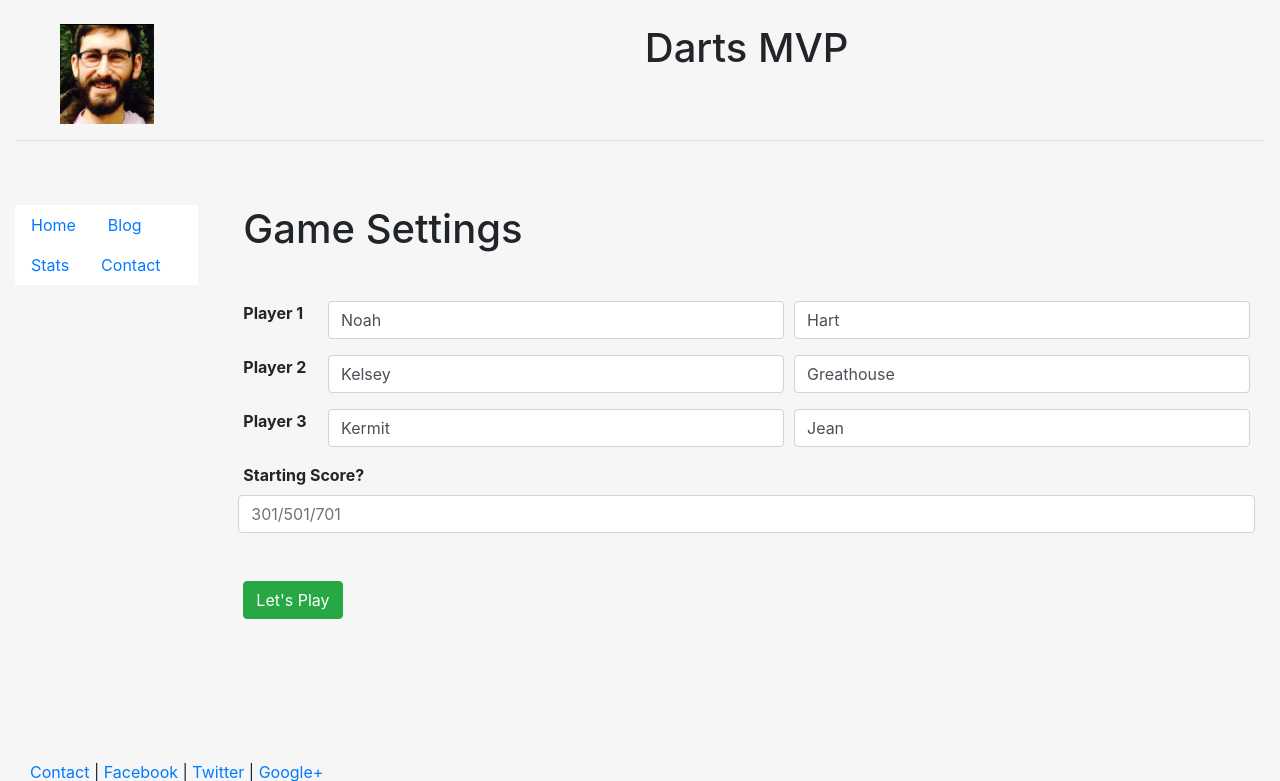
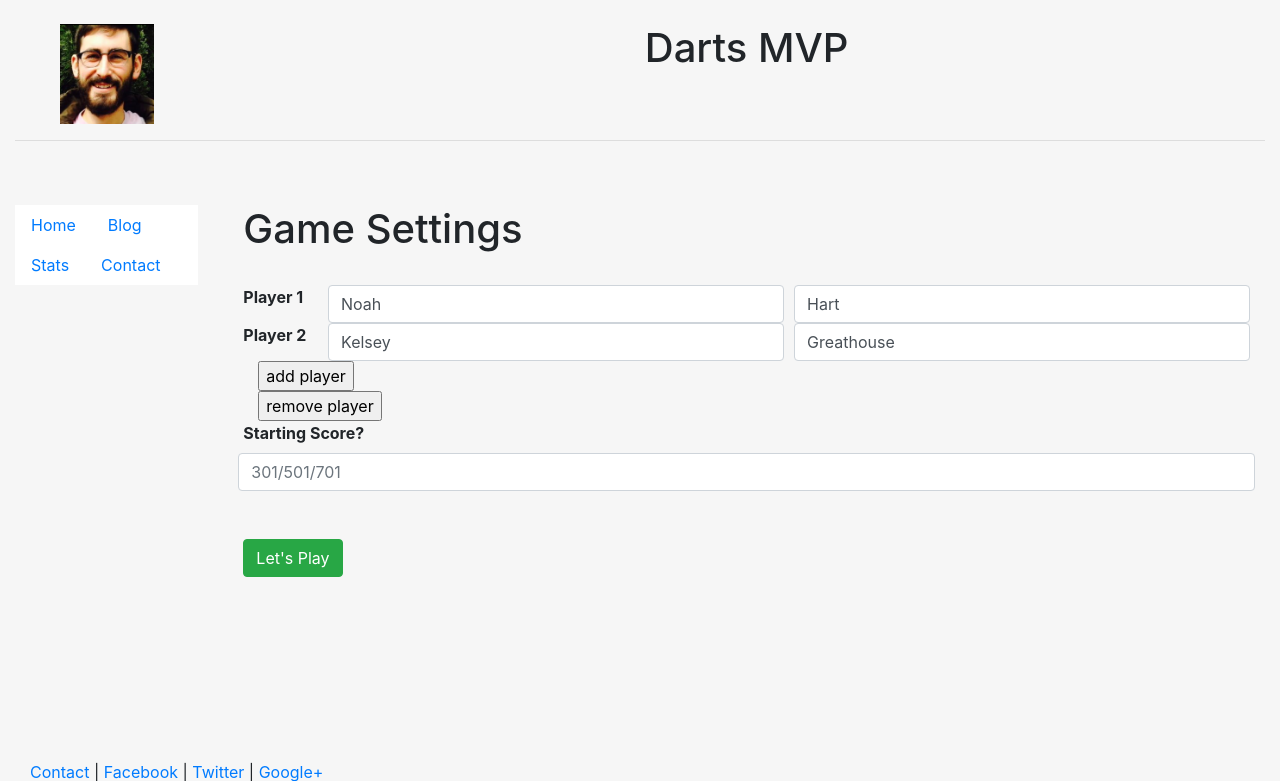
Before and after one commit to nahart/dartmvp, a Django app: page /scorer/start_game/ in a window 1280 px wide. Shown: the top 781 px of the page. Run offline with Django 3.2, Linux system fonts and the light colour scheme; some libraries are stand-ins or nearby versions.

Commit message:
add and remove players

```diff
--- a/scorer/static/js/dart.js
+++ b/scorer/static/js/dart.js
@@ -14,7 +14,7 @@ $(document).ready(function() {
 //    $("#throw3").val('0');
 
     //Show Player Score
-    document.getElementById('score').innerHTML = playerScore;
+/*    document.getElementById('score').innerHTML = playerScore;*/
 
 // This waits fot a number to be clicked and adds it to the input
     $(".num_input").on("click", function() {
@@ -57,6 +57,46 @@ $(document).ready(function() {
       }
     }
 
+    $('#addplayer').on('click', function(){
+        console.log('add player');
+        var numVisiblePlayers = $('.player:visible').length;
+        console.log(numVisiblePlayers);
+
+        if (numVisiblePlayers == 1){
+            $('#player2').show();
+            $('#player-2-first-name').prop('required', true);
+            $('#player-2-last-name').prop('required', true);
+        } else if (numVisiblePlayers == 2){
+            $('#player3').show();
+            $('#player-3-first-name').prop('required', true);
+            $('#player-3-last-name').prop('required', true);
+        } else if (numVisiblePlayers == 3){
+            $('#player4').show();
+            $('#player-4-first-name').prop('required', true);
+            $('#player-4-last-name').prop('required', true);
+        }
+    });
+
+    $('#removeplayer').on('click', function(){
+        console.log('remove player');
+        var numVisiblePlayers = $('.player:visible').length;
+        console.log(numVisiblePlayers);
+
+        if (numVisiblePlayers == 4){
+            $('#player4').hide();
+            $('#player-4-first-name').prop('required', false);
+            $('#player-4-last-name').prop('required', false);
+        } else if (numVisiblePlayers == 3){
+            $('#player3').hide();
+            $('#player-3-first-name').prop('required', false);
+            $('#player-3-last-name').prop('required', false);
+        } else if (numVisiblePlayers == 2){
+            $('#player2').hide();
+            $('#player-2-first-name').prop('required', false);
+            $('#player-2-last-name').prop('required', false);
+        }
+    });
+
     $('.alert').alert()
 
     $('.close').click(function() {
--- a/scorer/templates/scorer/game.html
+++ b/scorer/templates/scorer/game.html
@@ -38,7 +38,7 @@
         <div class="row justify-content-md-center">
             {% for player_status in players_statuses %}
             {% if player_status.winner %}
-                <button type="button" class="btn btn-info mx-4 mt-2">Play Again?</button>
+                <button type="button" class="btn btn-info mx-4 mt-2">Play Again?</button> {# URL play_again/45 #}
                 <button type="button" class="btn btn-info mx-4 mt-2">Save Game</button>
                 <button type="button" class="btn btn-info mx-4 mt-2">Share Results</button>
                 <a href="https://twitter.com/share?ref_src=twsrc%5Etfw" class="twitter-share-button mx-4 mt-2" data-size="large"
--- a/scorer/templates/scorer/includes/settings.html
+++ b/scorer/templates/scorer/includes/settings.html
@@ -4,47 +4,61 @@
 
 <form action="{% url 'start_game' %}" method="post">
     {% csrf_token %}
-    <p>
-        <div class="form-row">
+    <div class="form-row player" id="player1">
         <label class="col-sm-1">
             <b>Player 1</b>
         </label>
         <div class="col">
-                <input type="text" class="form-control" name="player_1_first_name" placeholder="First Name" required value="Noah">
+            <input type="text" class="form-control" id="player-1-first-name" name="player_1_first_name" placeholder="First Name" required value="Noah">
         </div>
         <div class="col">
-                <input type="text" class="form-control" name="player_1_last_name" placeholder="Last Name" required value="Hart">
+            <input type="text" class="form-control" id="player-1-last-name" name="player_1_last_name" placeholder="Last Name" required value="Hart">
         </div>
     </div>
-    </p>
 
-    <p>
-        <div class="form-row">
+    <div class="form-row player" id="player2">
         <label class="col-sm-1">
             <b>Player 2</b>
         </label>
         <div class="col">
-                <input type="text" class="form-control" name="player_2_first_name" placeholder="First Name" required value="Kelsey">
+            <input type="text" class="form-control" id="player-2-first-name" name="player_2_first_name" placeholder="First Name" required value="Kelsey">
         </div>
         <div class="col">
-                <input type="text" class="form-control" name="player_2_last_name" placeholder="Last Name" required value="Greathouse">
+            <input type="text" class="form-control" id="player-2-last-name" name="player_2_last_name" placeholder="Last Name" required value="Greathouse">
         </div>
     </div>
-    </p>
 
-    <p>
-        <div class="form-row">
+    <div class="form-row player" id="player3" style="display: none;">
         <label class="col-sm-1">
             <b>Player 3</b>
         </label>
         <div class="col">
-                <input type="text" class="form-control" name="player_3_first_name" placeholder="First Name" value="Kermit">
+            <input type="text" class="form-control" id="player-3-first-name" name="player_3_first_name" placeholder="First Name" value="Kermit">
         </div>
         <div class="col">
-                <input type="text" class="form-control" name="player_3_last_name" placeholder="Last Name" value="Jean">
+            <input type="text" class="form-control" id="player-3-last-name" name="player_3_last_name" placeholder="Last Name" value="Jean">
         </div>
     </div>
-    </p>
+
+    <div class="form-row player" id="player4" style="display: none;">
+        <label class="col-sm-1">
+            <b>Player 4</b>
+        </label>
+        <div class="col">
+            <input type="text" class="form-control" id="player-4-first-name" name="player_4_first_name" placeholder="First Name" value="Michael">
+        </div>
+        <div class="col">
+            <input type="text" class="form-control" id="player-4-last-name" name="player_4_last_name" placeholder="Last Name" value="Jackson">
+        </div>
+    </div>
+
+    <div class="col col-sm-1">
+        <input type="button" value="add player" id="addplayer">
+    </div>
+
+    <div class="col col-sm-1">
+        <input type="button" value="remove player" id="removeplayer">
+    </div>
 
     {% if game_X01 %}
 
--- a/scorer/urls.py
+++ b/scorer/urls.py
@@ -5,6 +5,7 @@ from .views import DartView, SettingsView, GameView, LandingPageView
 urlpatterns = [
     url(r'^$', DartView.as_view(), name='scorer'), #Reg Ex means phrase that starts and ends (index)
     url(r'^start_game/', SettingsView.as_view(), name='start_game'),
+    # url(r'^start_game/(?P<match_id>\d+)', SettingsView.as_view(), name='start_game'),
     url(r'^game/(?P<match_id>\d+)/$', GameView.as_view(), name='game'),
     url(r'^game/$', GameView.as_view(), name='game_no_match_id'),
     url(r'^landingpage/', LandingPageView.as_view(), name='landingPage')
--- a/scorer/views.py
+++ b/scorer/views.py
@@ -26,10 +26,19 @@ class DartView(View):
 
 class SettingsView(View):
 
-    def get(self, request):
-        return render(request, 'scorer/start_game.html')
+    def get(self, request, match_id=None):
+        if not match_id:
+            return render(request, 'scorer/start_game.html')
+
+        self.request = request
+        players = []
+        # get all the polayers from game match
+        self.start_game(players, '301')
 
     def post(self, request):
+        self.request = request
+
+        players = []
 
         # Create Players
         player_numbers = set()
@@ -38,7 +47,6 @@ class SettingsView(View):
                 player_number = player_key.split('_')[1]
                 player_numbers.add(player_number)
 
-        players = []
         for player_number in sorted(player_numbers):
             player_first_name = request.POST.get("player_{}_first_name".format(player_number))
             player_last_name = request.POST.get("player_{}_last_name".format(player_number))
@@ -47,10 +55,14 @@ class SettingsView(View):
                 email=''
             )
             players.append(player)
+        game_type = self.request.POST.get("x01")
+        self.start_game(players, game_type)
+
+    def start_game(self, players, game_type):
 
         # Create a Match
         match = Match.objects.create(
-            starting_score=int(request.POST.get("x01"))
+            starting_score=int(game_type)
         )
 
         # Add players to match and create the MatchPlayerOrder objects
@@ -82,7 +94,7 @@ class SettingsView(View):
 
         # Redirect to Game with data
         # Set a session variable with match_id
-        request.session['match_id'] = match.id
+        self.request.session['match_id'] = match.id
         return redirect('game_no_match_id')
 
 
```
Lines whose indentation alone changed are shown as unchanged.
